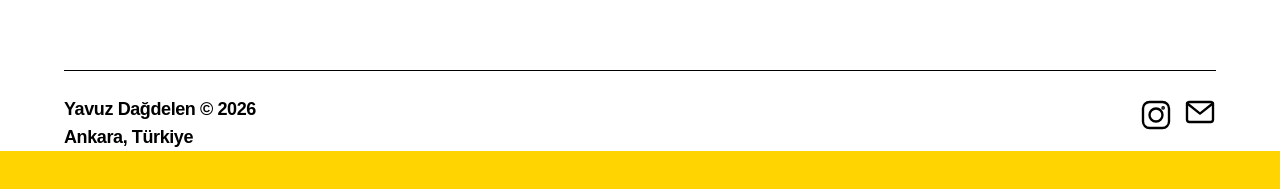
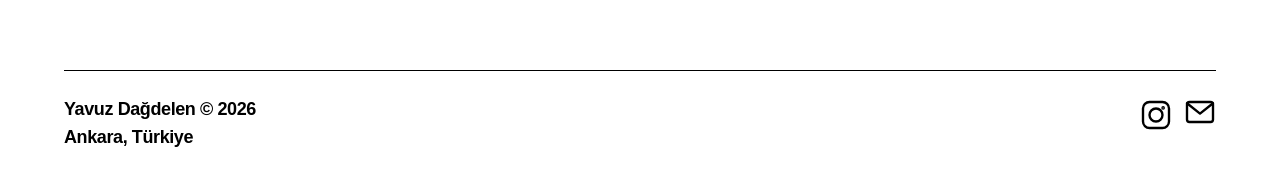
Before and after one commit to Sabritocaster/yavuz-portfolio, a Next.js app: page /work in a window 1280 px wide. Shown: the part 4074-4263 px from the top of the page. Before the commit the page ends 4225 px from the top, so only its background shows below. Built offline with nearby package versions, Linux system fonts and the light colour scheme; a web font is replaced by a local one.

Commit message:
style: increase footer bottom padding at end of page

```diff
--- a/app/globals.css
+++ b/app/globals.css
@@ -58,7 +58,7 @@ body.is-yellow-page {
 
 /* Safe area padding for notched phones */
 .pb-safe {
-  padding-bottom: env(safe-area-inset-bottom, 2rem);
+  padding-bottom: max(2rem, env(safe-area-inset-bottom, 2rem));
 }
 
 /* Layout Grid: 12 columns, responsive padding aligned with navbar */
--- a/components/Footer.js
+++ b/components/Footer.js
@@ -3,7 +3,7 @@ import React from 'react';
 
 export default function Footer() {
     return (
-        <footer className="w-full bg-white text-black pb-12 pb-safe mt-auto font-extrabold px-5 md:px-[5%]">
+        <footer className="w-full bg-white text-black mt-auto font-extrabold px-5 md:px-[5%] pb-[calc(4rem+env(safe-area-inset-bottom,0px))] md:pb-[calc(6rem+env(safe-area-inset-bottom,0px))]">
             <div className="border-t border-black pt-6"></div>
             <div className="flex flex-row justify-between items-stretch gap-4 md:gap-8">
                 {/* Left Side: Copyright & Location */}
```
